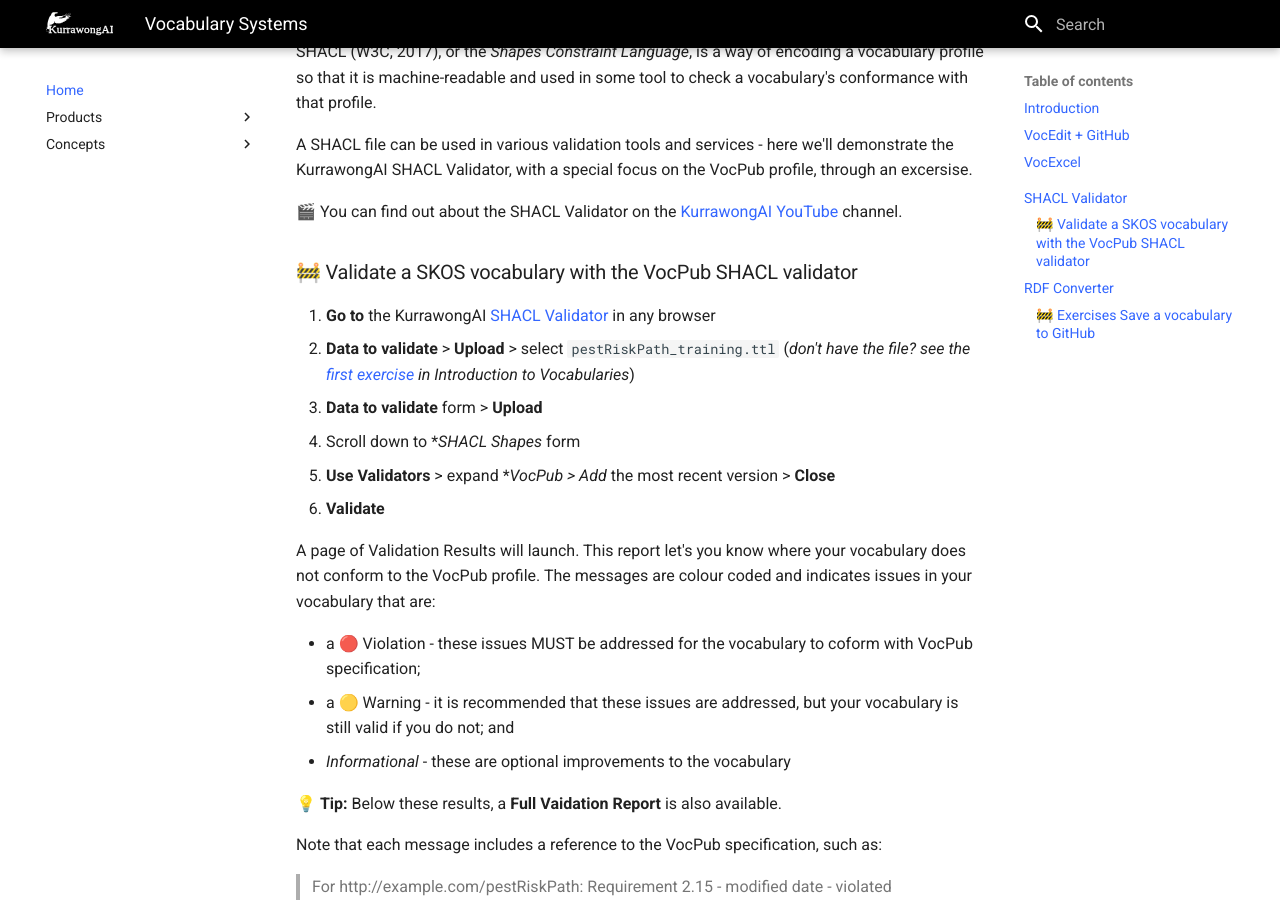
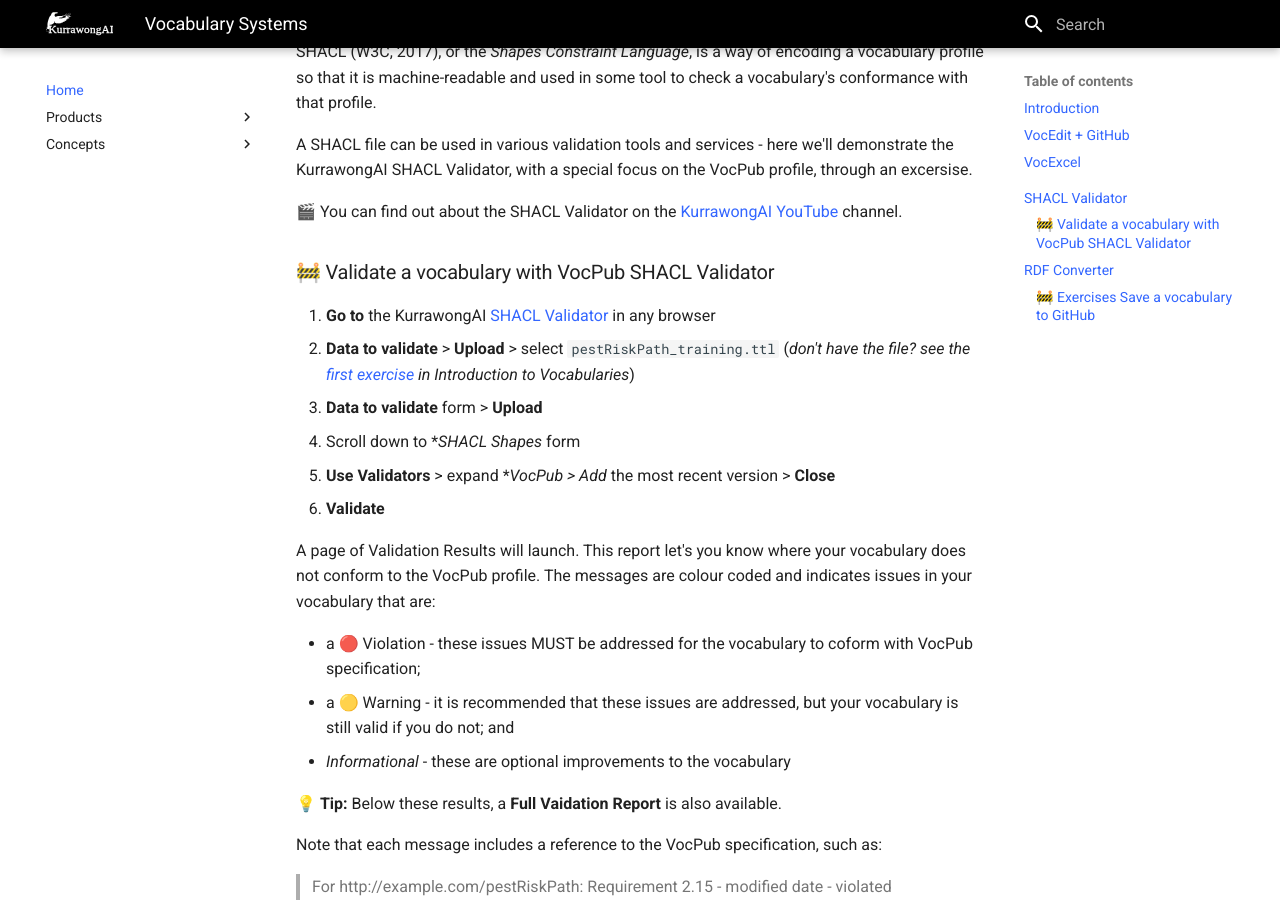
Before and after one commit to Kurrawong/docs, an MkDocs documentation site: the page built from docs/concepts/vocabs/vocab-systems.md, in a window 1280 px wide and 900 px high, scrolled down 1228 px. Built offline with MkDocs 1.6.1 and Material for MkDocs 9.7.7, drawn with Linux system fonts in a browser that asks for light colours.

Commit message:
Update vocab-systems.md

```diff
--- a/docs/concepts/vocabs/vocab-systems.md
+++ b/docs/concepts/vocabs/vocab-systems.md
@@ -54,7 +54,7 @@
 🎬 You can find out about the SHACL Validator on the [KurrawongAI YouTube](https://www.youtube.com/watch?v=aOiEVHHfOMc) channel.
 
 
-### 🚧 Validate a SKOS vocabulary with the VocPub SHACL validator
+### 🚧 Validate a vocabulary with VocPub SHACL Validator
 
 1. **Go to** the KurrawongAI [SHACL Validator](https://tools.kurrawong.ai/validate) in any browser
 2. **Data to validate** > **Upload** > select `pestRiskPath_training.ttl` (*don't have the file? see the [first exercise](https://docs.kurrawong.ai/concepts/vocabs/introduction/#minimum-properties-preflabel-definition-and-identifier) in Introduction to Vocabularies*)
```
